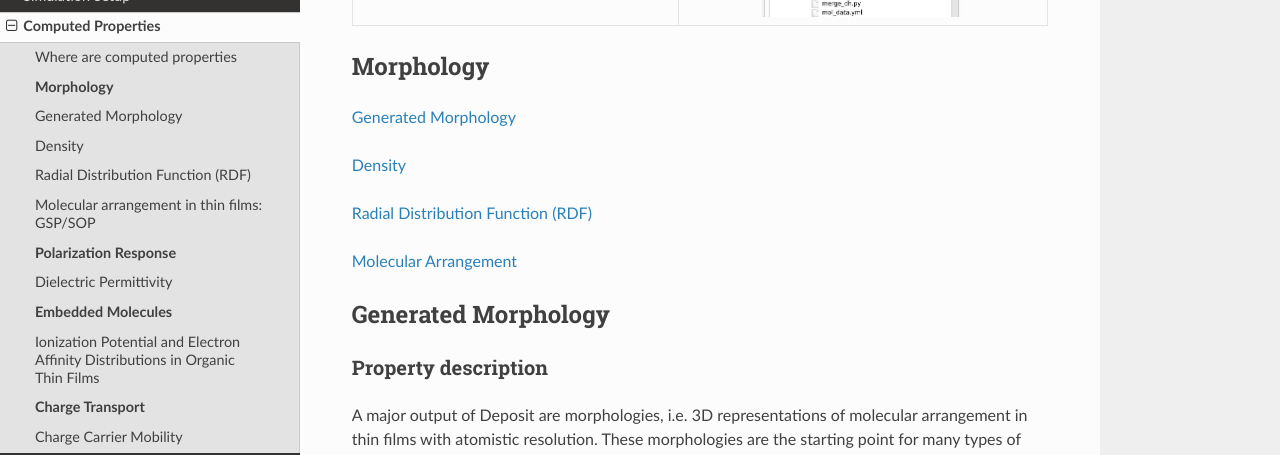
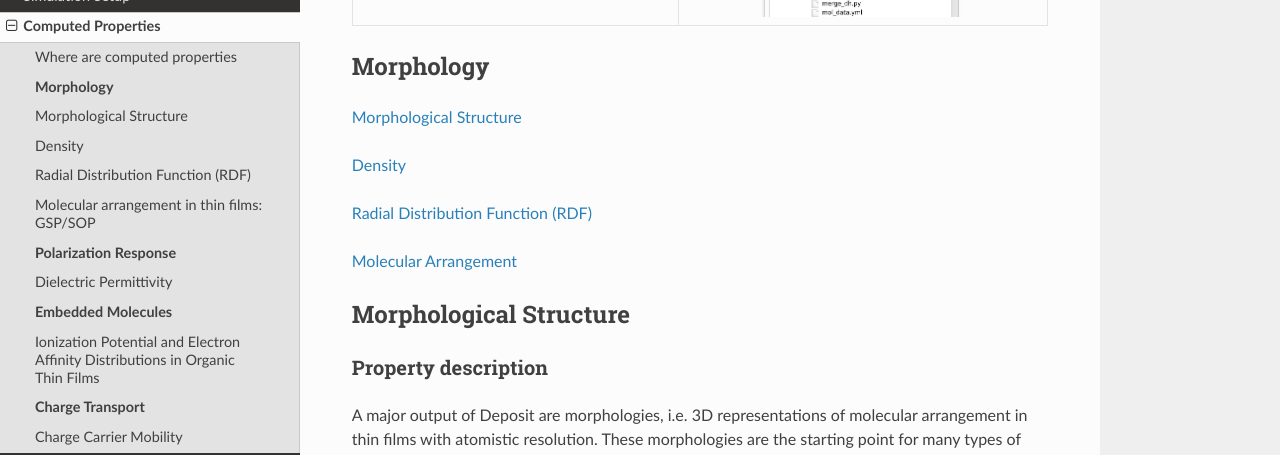
Before and after one commit to NanomatchGmbH/nanoscope-docs, a Sphinx documentation site: the page built from docs/source/user_guide/computed_properties.rst, in a window 1280 px wide and 900 px high, scrolled down 917 px. Shown: the part 150-605 px from the top of the window. Built offline with Sphinx 7.4.7 and the Read the Docs theme 3.1.0, drawn with Linux system fonts in a browser that asks for light colours; some of the changed text lies outside the part shown.

Commit message:
small changes for consistency

```diff
--- a/docs/source/user_guide/computed_properties.rst
+++ b/docs/source/user_guide/computed_properties.rst
@@ -95,8 +95,8 @@ In the right panel of SimStack, go to ``Jobs & Workflows``. Completed jobs (show
 
 .. _viz:
 
-Generated Morphology
---------------------
+Morphological Structure
+-----------------------
 Property description
 ~~~~~~~~~~~~~~~~~~~~~~~
 
```
Also changed, not shown: other parts of docs/source/user_guide/computed_properties.rst (+6 -2 lines).
